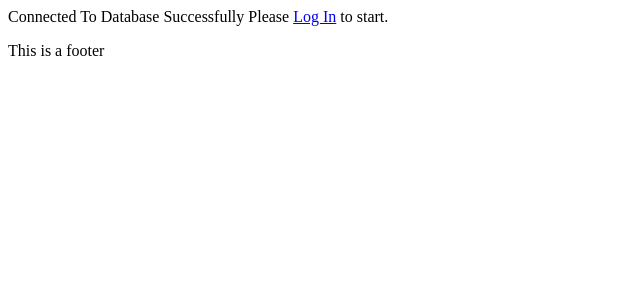
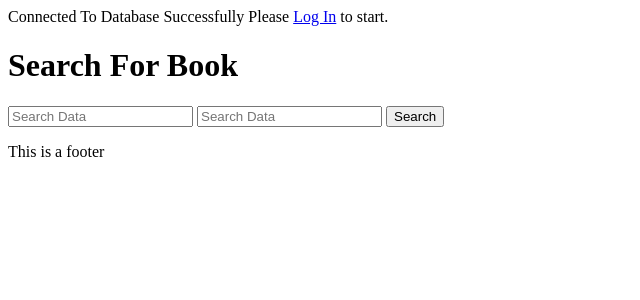
Before and after one commit to jenitaoo/library, a PHP site: page /search.php in a window 1280 px wide. Shown: the top 300 px of the page, without its empty margins (0-640 px from the left). Run offline with PHP 8.4, Linux system fonts and the light colour scheme.

Commit message:
search works

```diff
--- a/pages/search.php
+++ b/pages/search.php
@@ -1,8 +1,13 @@
 <?php
 /**
- * Name
+ * Search page
  *
- * Description
+ * Allow user to partial search for book
+ * 1) book title and/or author
+ * 2) book category description (dropdown)
+ *
+ * And also allow user to reserve book
+ *
  */
 session_start();
 
@@ -43,12 +48,76 @@ else {
     // User logged in
     require_once "../includes/header.php";
 }
+?>
 
-?>
+    <h1>Search For Book</h1>
+    <div class="container">
+    <form method="post" action="">
+        <input type="text" id="search" name="search" placeholder="Search Data">
+        <input type="text" id="search2" name="search2" placeholder="Search Data">
+
+        <button name="search-submit">Search</button>
+        </form>
+    </div>
+
+<?php
+// If the search is submitted
+if(isset($_POST["search-submit"])){
+    $search = isset($_POST["search"]) ? $_POST["search"] : "";
+    $search2 = isset($_POST["search2"]) ? $_POST["search2"] : "";
+
+    // Query the db and get the data that matches if both fields entered
+    if (!empty($search) && !empty($search2)) {
+        $sql = "SELECT * FROM `books` WHERE (`BookTitle` LIKE '%$search%' OR `Author` LIKE '%$search2%')";
+    } elseif (!empty($search)) {
+        $sql = "SELECT * FROM `books` WHERE (`BookTitle` LIKE '%$search%')";
+    } elseif (!empty($search2)) {
+        $sql = "SELECT * FROM `books` WHERE (`Author` LIKE '%$search2%')";
+    } else {
+        // Both search fields are empty
+        $sql = "SELECT * FROM `books`";
+    }
 
 
 
-<?php require_once "../includes/footer.php";?>
+    $result = $conn->query($sql);
+
+    // if there are rows in the table
+    if ($result->num_rows > 0) {
+        // create table
+?>
+        <table style='border:1px solid black'>
+        <tr>
+            <th>ISBN</th>
+            <th>Book Title</th>
+            <th>Author</th>
+            <th>Edition</th>
+            <th>Year</th>
+            <th>Category Code</th>
+            <th>Reservation</th>
+        </tr>
+<?php
+        // get data
+        while ($row = $result->fetch_assoc()) {
+            echo "<tr>
+                    <td>" . htmlentities($row["ISBN"]) . "</td>
+                    <td>" . htmlentities($row["BookTitle"]) . "</td>
+                    <td>" . htmlentities($row["Author"]) . "</td>
+                    <td>" . htmlentities($row["Edition"]) . "</td>
+                    <td>" . htmlentities($row["Year"]) . "</td>
+                    <td>" . htmlentities($row["CategoryCode"]) . "</td>
+                    <td>" . htmlentities($row["Reservation"]) . "</td>
+                    <td><a href='reserve.php?id=" . $row["ISBN"] . "'>Reserve</a></td>
+                  </tr>";
+        }
+
+        echo "</table></br>";
+    }
+}
+
+
+
+require_once "../includes/footer.php";?>
 
 </body>
 </html>
--- a/pages/view.php
+++ b/pages/view.php
@@ -76,8 +76,6 @@ else {
 
         echo "</table></br>";
     }
-     else {
-    }
 }
 
 ?>
```
